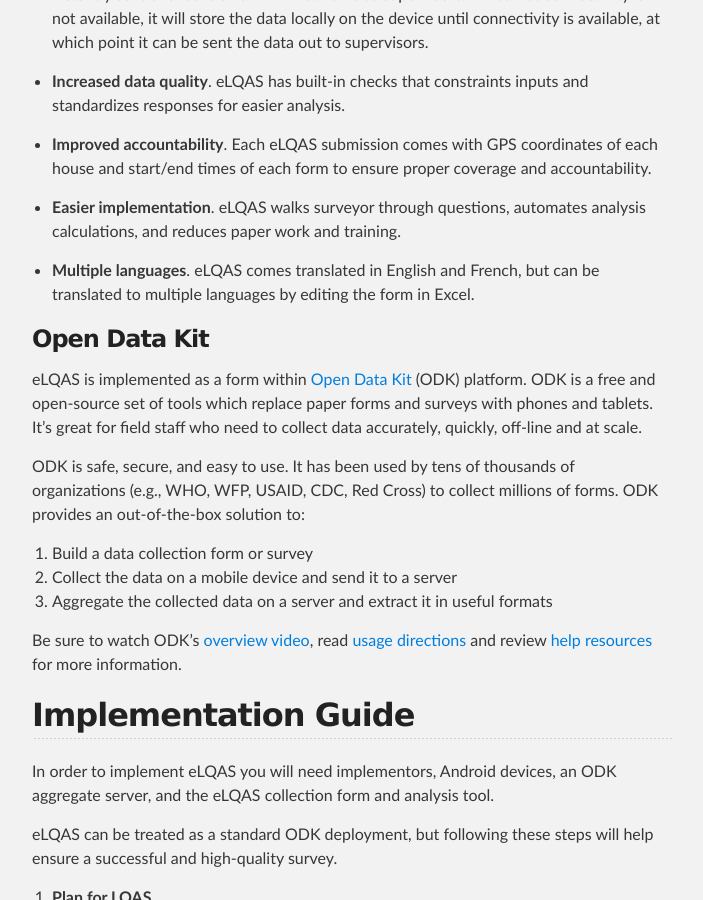
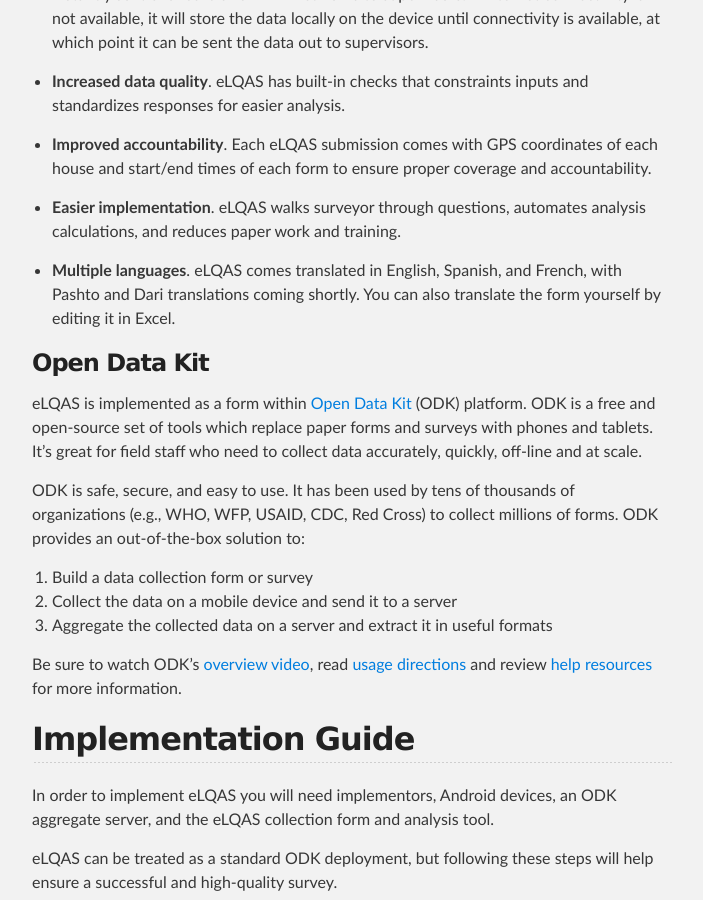
Before and after one commit to polio/elqas, a Jekyll site: the page built from index.md, in a window 1280 px wide and 900 px high, scrolled down 888 px. Shown: the whole window, without its empty margins (288-991 px from the left). Built offline with Jekyll 4.4.1, drawn with Linux system fonts in a browser that asks for light colours; Markdown is read by kramdown in place of the engine named in the settings.

Commit message:
Translations

```diff
--- a/index.md
+++ b/index.md
@@ -26,7 +26,7 @@
 
 * **Easier implementation**. eLQAS walks surveyor through questions, automates analysis calculations, and reduces paper work and training.
 
-* **Multiple languages**. eLQAS comes translated in English and French, but can be translated to multiple languages by editing the form in Excel.
+* **Multiple languages**. eLQAS comes translated in English, Spanish, and French, with Pashto and Dari translations coming shortly. You can also translate the form yourself by editing it in Excel.
 
 
 ### Open Data Kit
```
